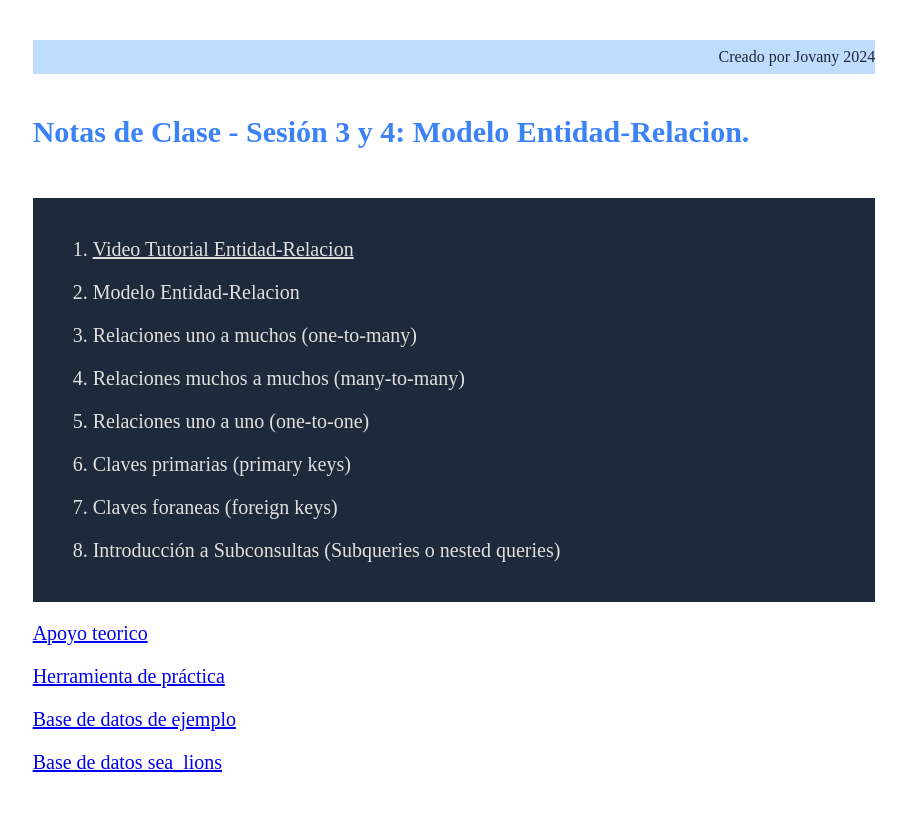
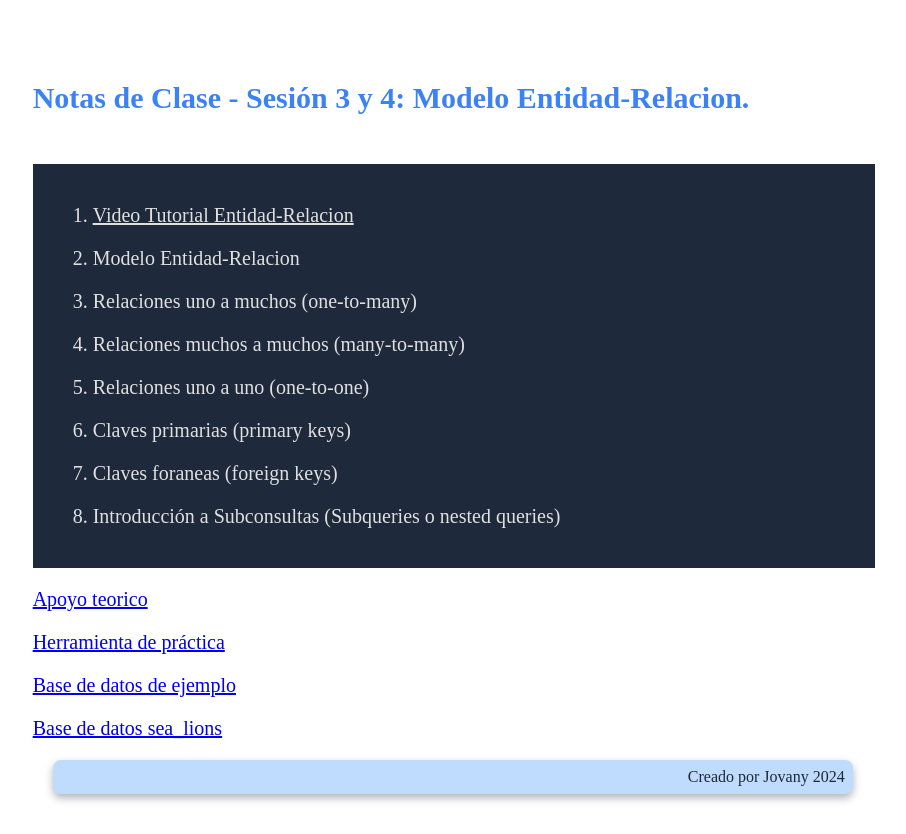
Before and after one commit to jovanyvelez/notas-bd, a SvelteKit app: page /sesiones/2 in a window 1280 px wide. Shown: the whole page, without its empty margins (186-1092 px from the left). Built offline with nearby package versions, Linux system fonts and the light colour scheme.

Commit message:
ultima de hou

```diff
--- a/src/routes/+layout.svelte
+++ b/src/routes/+layout.svelte
@@ -1,6 +1,6 @@
 <script>
-	import '../app.css'
-    let {children} = $props();
+	import '../app.css';
+	let { children } = $props();
 </script>
 
 <svelte:head>
@@ -9,10 +9,26 @@
 
 <main class=" w-11/12 sm:w-8/12 mx-5 sm:mx-auto my-10">
 	{@render children()}
+	<div class="marca">Creado por Jovany 2024</div>
 </main>
 
 <style lang="postcss">
 	@tailwind base;
 	@tailwind components;
 	@tailwind utilities;
+	.marca {
+      display: flex;
+      justify-content: end;
+			background-color: #bfdbfe;
+			margin-left: auto;
+			margin-right: auto;
+
+			padding: 0.5rem;
+			border-radius: 8px;
+			box-shadow: 0 4px 8px rgba(0, 0, 0, 0.3);
+			max-width: 800px;
+			width: 100%;
+			box-sizing: border-box;
+			margin: 20px;
+		}
 </style>
--- a/src/routes/sesiones/1/+page.svelte
+++ b/src/routes/sesiones/1/+page.svelte
@@ -3,9 +3,9 @@
 </script>
 
 
-<div class="inicio">
+<!-- <div class="inicio">
     <p class="my-element">Creado por Jovany 2024</p>
-</div>
+</div> -->
 
 <Temp />
 
@@ -20,7 +20,7 @@
 
 
 
-<p class="my-element">Creado por Jovany 2024</p>
+
 
 <style lang="postcss">
     .my-element {
@@ -38,4 +38,6 @@
     .padding {
       margin-top: 10px;
     }
+
+
 </style>
--- a/src/routes/sesiones/2/+page.svelte
+++ b/src/routes/sesiones/2/+page.svelte
@@ -1,6 +1,6 @@
-<div class="inicio">
+<!-- <div class="inicio">
 	<span>Creado por Jovany 2024</span>
-</div>
+</div> -->
 
 <div class="titulo">
 	<span>Notas de Clase - Sesión 3 y 4: Modelo Entidad-Relacion.</span>
```
